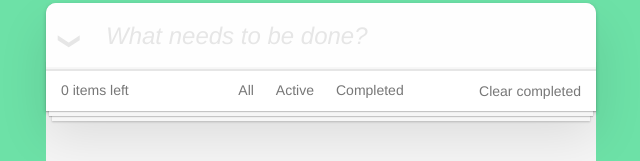
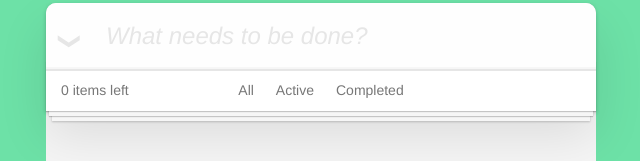
Before and after one commit to unaldutlu/to_do_list, a React (Create React App) app: page / in a window 1280 px wide. Shown: the part 127-288 px from the top of the page, without its empty margins (319-959 px from the left). Built offline with nearby package versions, Linux system fonts and the light colour scheme.

Commit message:
add clear button update

```diff
--- a/src/components/button/Button.jsx
+++ b/src/components/button/Button.jsx
@@ -31,7 +31,7 @@ function Button({ todo, setTodo, setStatus }) {
       <footer className='footer'>
         <span className='todo-count'>
           <strong>{unCompleted.length} </strong>
-          {unCompleted.length > 1 ? " items left" : "items left"}
+          items left
         </span>
 
         <ul className='filters'>
@@ -51,9 +51,13 @@ function Button({ todo, setTodo, setStatus }) {
             </a>
           </li>
         </ul>
-        <button className='clear-completed' onClick={clearCompleted}>
-          Clear completed
-        </button>
+        {todo.length > unCompleted.length ? (
+          <button className='clear-completed' onClick={clearCompleted}>
+            Clear completed
+          </button>
+        ) : (
+          ""
+        )}
       </footer>
     </div>
   );
--- a/src/components/list/List.jsx
+++ b/src/components/list/List.jsx
@@ -1,5 +1,4 @@
 import React from "react";
-
 
 function List({ todo, setTodo, status }) {
   const onChangeList = (id) => {
@@ -25,6 +24,7 @@ function List({ todo, setTodo, status }) {
       return "hidden";
     }
   };
+
   return (
     <div>
       <section className='main'>
--- a/src/components/todo/Todo.jsx
+++ b/src/components/todo/Todo.jsx
@@ -1,4 +1,4 @@
-import { useState, useEffect } from "react";
+import { useState } from "react";
 import Form from "../form/Form";
 import List from "../list/List";
 import Button from "../button/Button";
```
